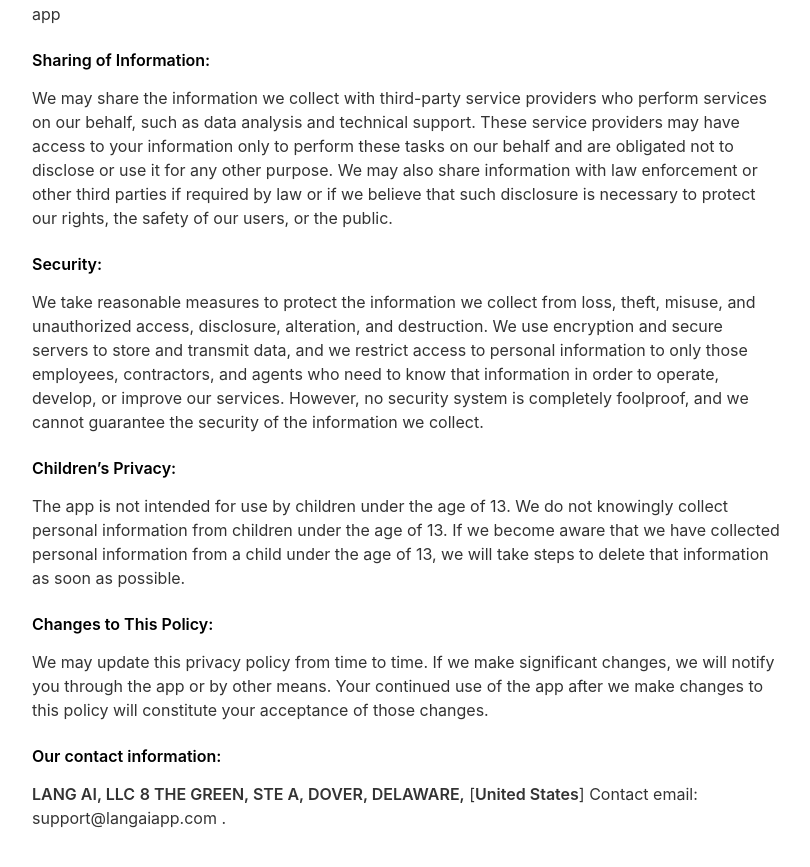
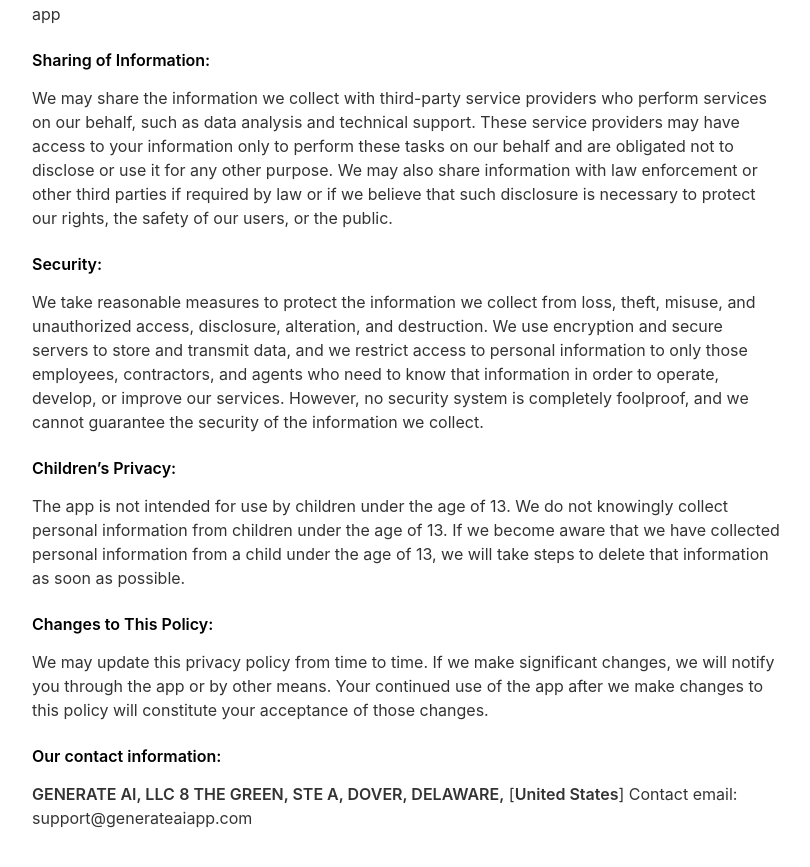
Before and after one commit to langaiapp/rizz-website, a Jekyll site: the page built from _pages/privacypolicy.md, in a window 1280 px wide and 900 px high, scrolled down 730 px. Shown: the top 867 px of the window, without its empty margins (233-1043 px from the left). Built offline with Jekyll 4.4.1, drawn with Linux system fonts in a browser that asks for light colours; nearby versions of some CDN libraries; some of the changed text lies outside the part shown.

Commit message:
更换 公司

```diff
--- a/_config.yml
+++ b/_config.yml
@@ -2,7 +2,7 @@
 page_title                                : RIZZ                           # Automatically populates with app name if not set and if iOS app ID is set. Otherwise enter manually.
 
 # App Info
-ios_app_id                                : 6478141167                                # Required. Enter iOS app ID to automatically populate name, price and icons (e.g. 718043190).
+ios_app_id                                : 6479283824                                # Required. Enter iOS app ID to automatically populate name, price and icons (e.g. 718043190).
 ios_app_country                           : us                                        # Required outside USA. Enter 2 letter country code as in https://en.wikipedia.org/wiki/ISO_3166-1_alpha-2
 
 appstore_link                             : https://itunes.apple.com/app/id6462423041?mt=8   # Automatically populates if not set and if iOS app ID is set. Otherwise enter manually.
@@ -11,7 +11,7 @@ presskit_download_link                    :
                                                                                       # Or upload your press kit file to assets and set path accordingly (e.g. "assets/your_press_kit.zip").
 
 app_icon                                  : assets/applogo.png                        # Automatically populates if not set and if iOS app ID is set.  Otherwise enter path to icon file manually.
-app_name                                  : RIZZ-Chat&Dating wingman app            # Automatically populates if not set and if iOS app ID is set.  Otherwise enter manually.
+app_name                                  : RIZZ-Dating&Chat Wingman App            # Automatically populates if not set and if iOS app ID is set.  Otherwise enter manually.
 app_price                                 :                                           # Automatically populates if not set and if iOS app ID is set.  Otherwise enter manually.
 app_description                           : RIZZgpt AI Assitant Bot
 
@@ -20,10 +20,10 @@ enable_smart_app_banner                   : true
 
 
 # Information About Yourself
-your_name                                 : Lang AI,LLC
+your_name                                 : GENERATE AI,LLC
 your_link                                 :
 your_city                                 : US
-email_address                             : support@langaiapp.com
+email_address                             : support@generateaiapp.com
 facebook_username                         :
 instagram_username                        :
 twitter_username                          :
--- a/_pages/privacypolicy.md
+++ b/_pages/privacypolicy.md
@@ -39,7 +39,6 @@ We may update this privacy policy from time to time. If we make significant chan
 
 
 #### Our contact information:
-**LANG AI, LLC**
+**GENERATE AI, LLC**
 **8 THE GREEN, STE A, DOVER, DELAWARE,** [**United States**]
-Contact email: support@langaiapp.com
-.
+Contact email: support@generateaiapp.com
```
Also changed, not shown: _pages/terms-of-use.md (+2 -2 lines).
